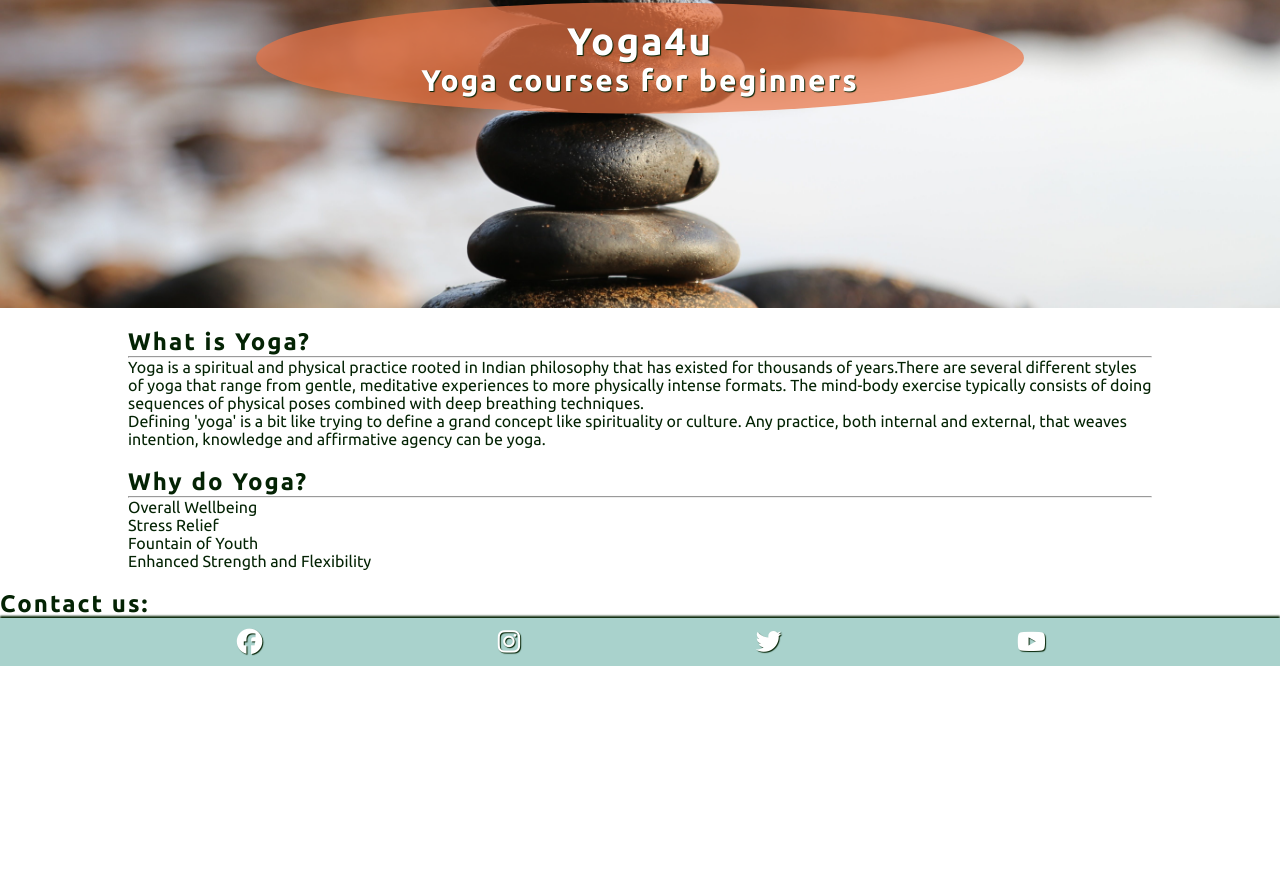
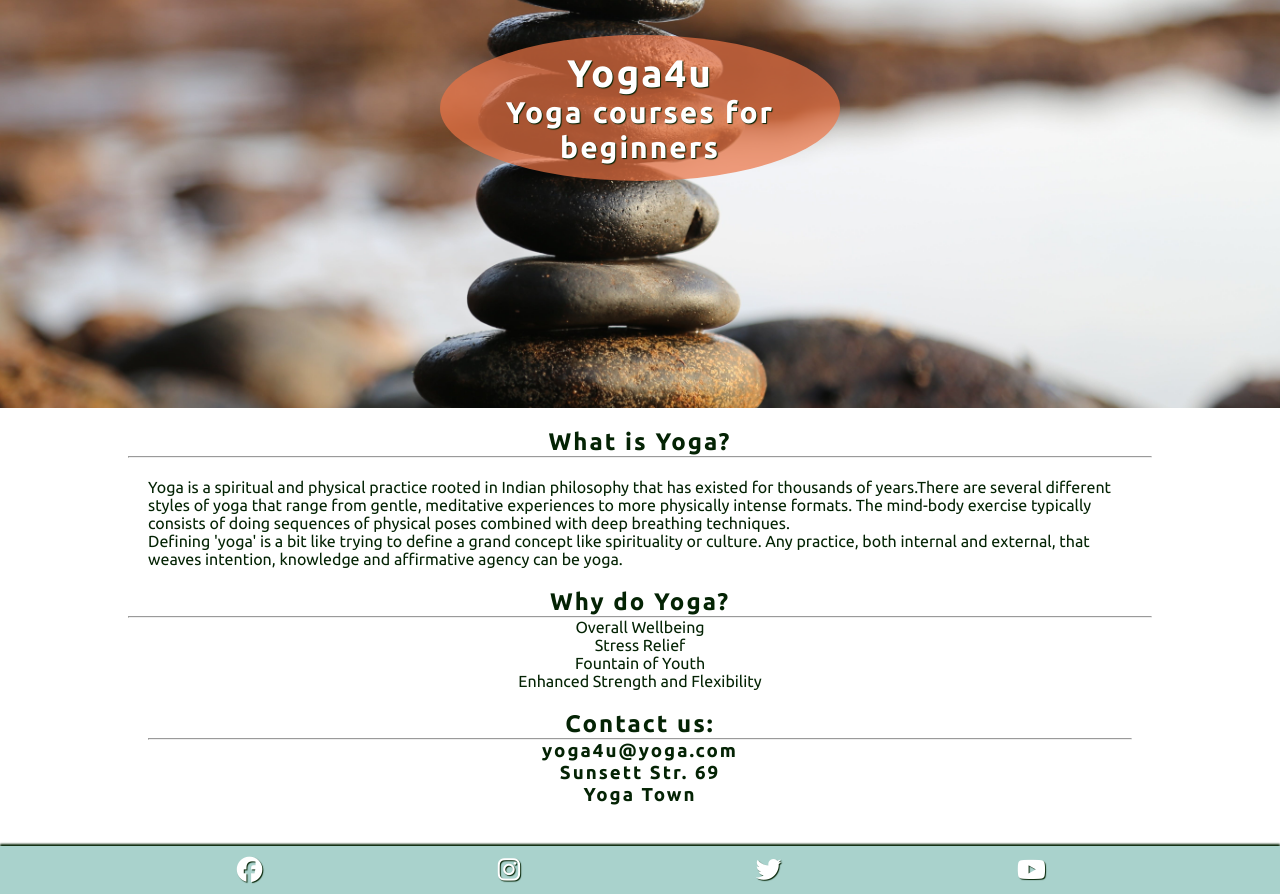
Before and after one commit to DesislavaNaydenova/Yoga4u, a plain HTML site: page index.html in a window 1280 px wide. Shown: the part 283-1177 px from the top of the page. Before the commit the page ends 949 px from the top, so only its background shows below. Drawn offline with Linux system fonts and the light colour scheme.

Commit message:
add style to the intro, make email link active

```diff
--- a/assets/css/style.css
+++ b/assets/css/style.css
@@ -100,7 +100,7 @@ main {
 
 /*Hero section*/
 #hero {
-    height: 500px;
+    height: 600px;
     width: 100%;
     background: url("../images/pexels-pixabay-355863.jpg") no-repeat center center/cover;
     position: relative;
@@ -110,15 +110,11 @@ main {
 #cover-text {
     background-color: rgba(236, 116, 69, .7);
     font-size: 160%;
-
     width: 60%;
     text-align: center;
-
-
     padding: 1rem;
     min-width: 200px;
-
-
+    max-width: 400px;
     position: absolute;
     top: 50%;
     left: 50%;
@@ -139,8 +135,37 @@ main {
     margin: 20px auto;
 }
 
+.intro h2 {
+    text-align: center;
+}
+
+.intro h3 {
+    text-align: center;
+}
+
+.intro div {
+    padding: 20px;
+}
+
 #why-do-list {
     list-style: none;
+    text-align: center;
+}
+
+#contact {
+    bottom: 48.5px;
+    text-align: center;
+}
+
+h3 a {
+    color: inherit;
+    text-decoration: none;
+    font-family: inherit;
+}
+
+
+h3 a:hover {
+    color: #b82677;
 }
 
 /* Footer */
--- a/index.html
+++ b/index.html
@@ -68,7 +68,7 @@
           <h3>Yoga courses for beginners</h3>
         </div>
       </section>
-      <section id="what-is" class="intro">
+      <section class="intro">
         <h2>What is Yoga?</h2>
         <hr />
         <div>
@@ -86,8 +86,7 @@
             that weaves intention, knowledge and affirmative agency can be yoga.
           </p>
         </div>
-      </section>
-      <section id="why-do" class="intro">
+
         <h2>Why do Yoga?</h2>
         <hr />
         <ul id="why-do-list">
@@ -96,10 +95,13 @@
           <li>Fountain of Youth</li>
           <li>Enhanced Strength and Flexibility</li>
         </ul>
-      </section>
-      <section>
-        <div><h2>Contact us:</h2>
-        <h4></h4>
+
+        <div>
+          <h2>Contact us:</h2>
+          <hr />
+        <h3><a href="mailto:yoga4u@yoga.com">yoga4u@yoga.com</a></h3>
+          <h3>Sunsett Str. 69</h3>
+          <h3>Yoga Town</h3>
         </div>
       </section>
     </main>
```
